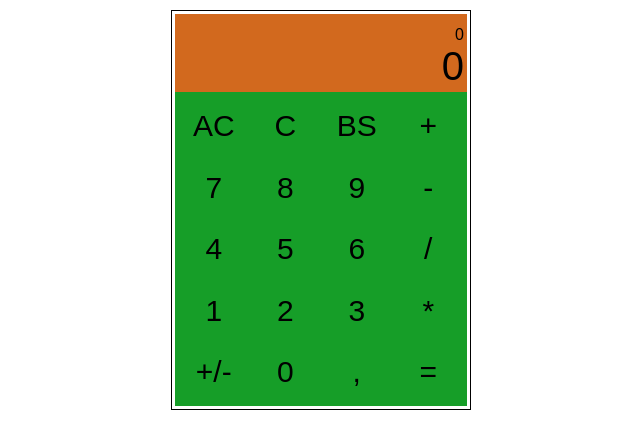
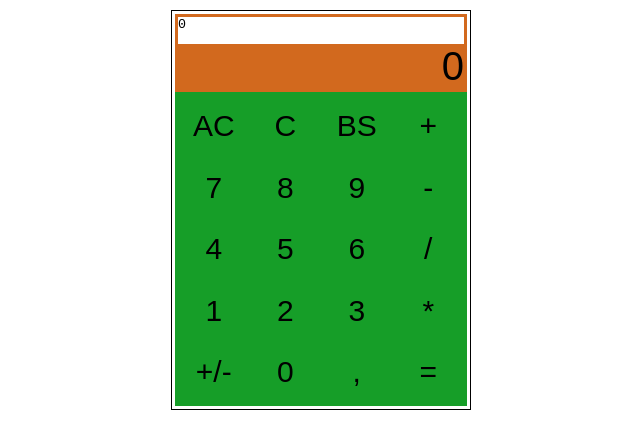
Before and after one commit to NewScript/Calculator, a plain HTML site: page index.htm in a window 1280 px wide. Shown: the whole page, without its empty margins (319-959 px from the left). Drawn offline with Linux system fonts and the light colour scheme.

Commit message:
Configurando o VSCode + Alterando formulation para um text area

```diff
--- a/index.htm
+++ b/index.htm
@@ -12,8 +12,8 @@
     <div id="app">
         <div id="calculator">
             <div id="viewCalculations">
-                <label for="" id="formulation">0</label>
-                <label for="" id="value">0</label>
+                <textarea id="formulation" readonly>0</textarea>
+                <label id="value">0</label>
             </div>
             <div id="operators">
                 <div class="symbols action" id="ac">AC</div>
--- a/styles/index.css
+++ b/styles/index.css
@@ -47,6 +47,12 @@
     overflow: hidden;
 }
 
+#formulation{
+    width: 100%;
+    height: 100%;
+    resize: none;
+}
+
 #operators{
     width: 100%;
     height: 80%;
```
